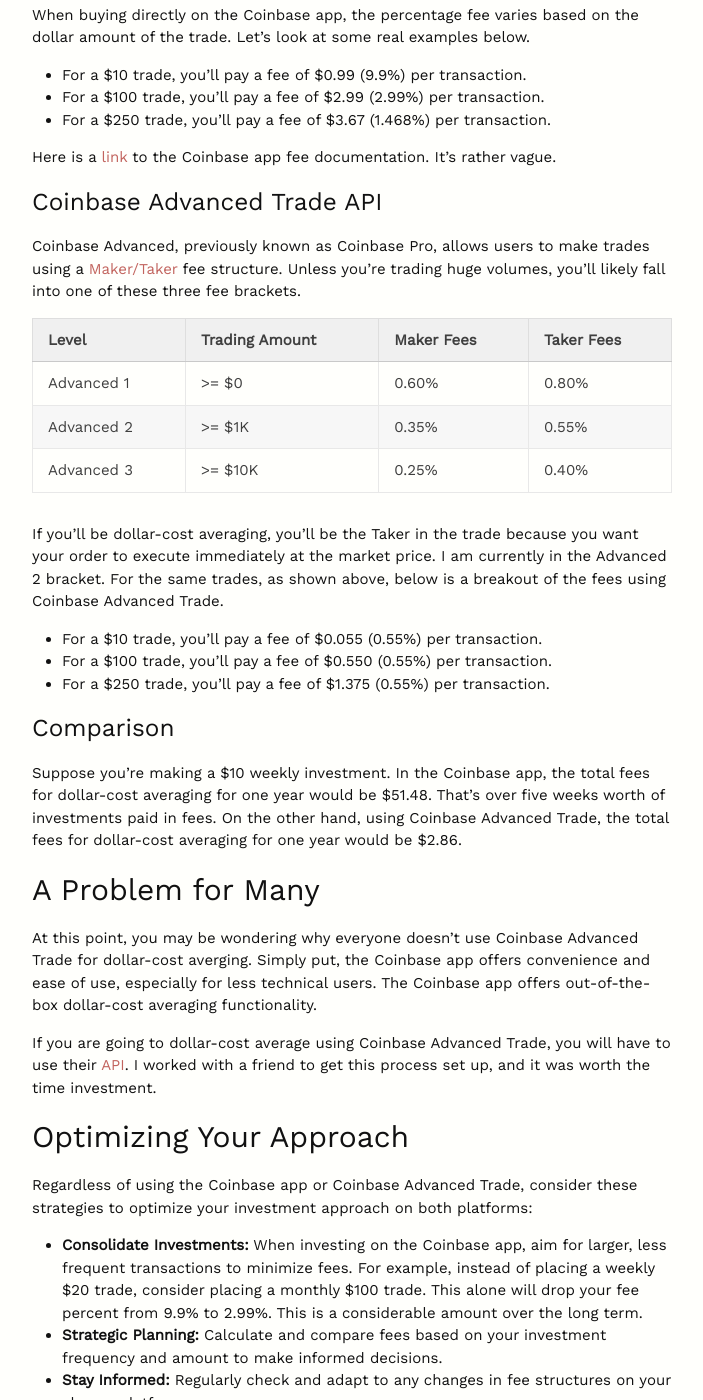
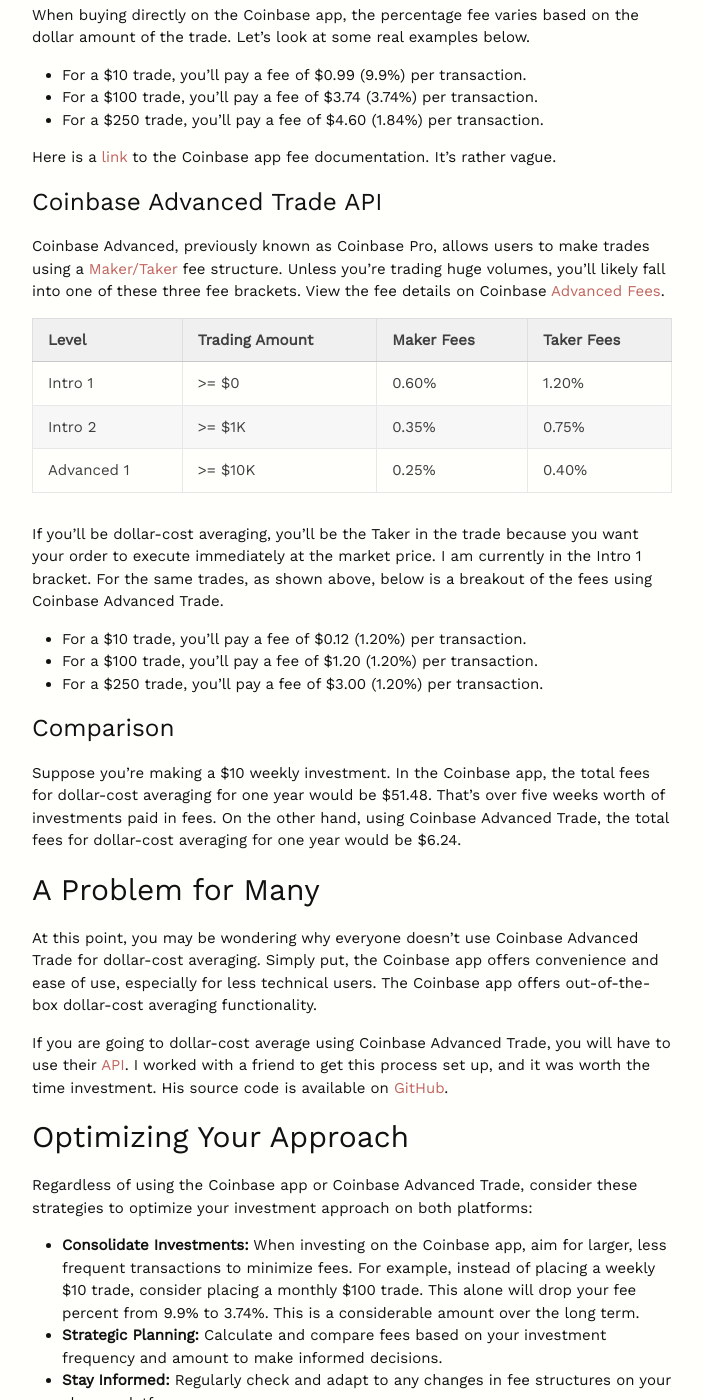
Before and after one commit to fpelosi/portfolio, a Jekyll site: the page built from _posts/2023-12-03-a-guide-to-managing-fees-when-dollar-cost-averaging-in-crypto-with-coinbase.md, in a window 1280 px wide and 1400 px high, scrolled down 1190 px. Shown: the whole window, without its empty margins (288-991 px from the left). Built offline with Jekyll 4.4.1, drawn with Linux system fonts in a browser that asks for light colours; some of the changed text lies outside the part shown.

Commit message:
vault backup: 2025-02-09 20:33:08

```diff
--- a/_posts/2023-12-03-a-guide-to-managing-fees-when-dollar-cost-averaging-in-crypto-with-coinbase.md
+++ b/_posts/2023-12-03-a-guide-to-managing-fees-when-dollar-cost-averaging-in-crypto-with-coinbase.md
@@ -17,39 +17,39 @@
 When buying directly on the Coinbase app, the percentage fee varies based on the dollar amount of the trade. Let's look at some real examples below.
 
 - For a $10 trade, you'll pay a fee of $0.99 (9.9%) per transaction.
-- For a $100 trade, you'll pay a fee of $2.99 (2.99%) per transaction.
-- For a $250 trade, you'll pay a fee of $3.67 (1.468%) per transaction.
+- For a $100 trade, you'll pay a fee of $3.74 (3.74%) per transaction.
+- For a $250 trade, you'll pay a fee of $4.60 (1.84%) per transaction.
 
 Here is a [link](https://help.coinbase.com/en/coinbase/trading-and-funding/pricing-and-fees/fees){:target="_blank"} to the Coinbase app fee documentation. It's rather vague.
 
 ### Coinbase Advanced Trade API
-Coinbase Advanced, previously known as Coinbase Pro, allows users to make trades using a [Maker/Taker](/understanding-maker-taker-when-using-coinbase-advanced-trade){:target="_blank"} fee structure. Unless you're trading huge volumes, you'll likely fall into one of these three fee brackets.
+Coinbase Advanced, previously known as Coinbase Pro, allows users to make trades using a [Maker/Taker](/understanding-maker-taker-when-using-coinbase-advanced-trade){:target="_blank"} fee structure. Unless you're trading huge volumes, you'll likely fall into one of these three fee brackets. View the fee details on Coinbase [Advanced Fees](https://www.coinbase.com/advanced-fees).
 
 | Level | Trading Amount | Maker Fees | Taker Fees |
 | --- | --- | --- | --- |
-| Advanced 1 | >= $0 | 0.60% | 0.80% |
-| Advanced 2 | >= $1K | 0.35% | 0.55% |
-| Advanced 3 | >= $10K | 0.25% | 0.40% |
+| Intro 1 | >= $0 | 0.60% | 1.20% |
+| Intro 2 | >= $1K | 0.35% | 0.75% |
+| Advanced 1 | >= $10K | 0.25% | 0.40% |
 
-If you'll be dollar-cost averaging, you'll be the Taker in the trade because you want your order to execute immediately at the market price. I am currently in the Advanced 2 bracket. For the same trades, as shown above, below is a breakout of the fees using Coinbase Advanced Trade.
+If you'll be dollar-cost averaging, you'll be the Taker in the trade because you want your order to execute immediately at the market price. I am currently in the Intro 1 bracket. For the same trades, as shown above, below is a breakout of the fees using Coinbase Advanced Trade.
 
-- For a $10 trade, you'll pay a fee of $0.055 (0.55%) per transaction.
-- For a $100 trade, you'll pay a fee of $0.550 (0.55%) per transaction.
-- For a $250 trade, you'll pay a fee of $1.375 (0.55%) per transaction.
+- For a $10 trade, you'll pay a fee of $0.12 (1.20%) per transaction.
+- For a $100 trade, you'll pay a fee of $1.20 (1.20%) per transaction.
+- For a $250 trade, you'll pay a fee of $3.00 (1.20%) per transaction.
 
 ### Comparison
-Suppose you're making a $10 weekly investment. In the Coinbase app, the total fees for dollar-cost averaging for one year would be $51.48. That's over five weeks worth of investments paid in fees. On the other hand, using Coinbase Advanced Trade, the total fees for dollar-cost averaging for one year would be $2.86.
+Suppose you're making a $10 weekly investment. In the Coinbase app, the total fees for dollar-cost averaging for one year would be $51.48. That's over five weeks worth of investments paid in fees. On the other hand, using Coinbase Advanced Trade, the total fees for dollar-cost averaging for one year would be $6.24.
 
 ## A Problem for Many
-At this point, you may be wondering why everyone doesn't use Coinbase Advanced Trade for dollar-cost averging. Simply put, the Coinbase app offers convenience and ease of use, especially for less technical users. The Coinbase app offers out-of-the-box dollar-cost averaging functionality.
+At this point, you may be wondering why everyone doesn't use Coinbase Advanced Trade for dollar-cost averaging. Simply put, the Coinbase app offers convenience and ease of use, especially for less technical users. The Coinbase app offers out-of-the-box dollar-cost averaging functionality.
 
-If you are going to dollar-cost average using Coinbase Advanced Trade, you will have to use their [API](https://www.coinbase.com/cloud/products/advanced-trade-api). I worked with a friend to get this process set up, and it was worth the time investment.
+If you are going to dollar-cost average using Coinbase Advanced Trade, you will have to use their [API](https://www.coinbase.com/cloud/products/advanced-trade-api). I worked with a friend to get this process set up, and it was worth the time investment. His source code is available on [GitHub](https://github.com/johnzimmerman/cumulus).
 
 ## Optimizing Your Approach
 
 Regardless of using the Coinbase app or Coinbase Advanced Trade, consider these strategies to optimize your investment approach on both platforms:
 
-- **Consolidate Investments:** When investing on the Coinbase app, aim for larger, less frequent transactions to minimize fees. For example, instead of placing a weekly $20 trade, consider placing a monthly $100 trade. This alone will drop your fee percent from 9.9% to 2.99%. This is a considerable amount over the long term.
+- **Consolidate Investments:** When investing on the Coinbase app, aim for larger, less frequent transactions to minimize fees. For example, instead of placing a weekly $10 trade, consider placing a monthly $100 trade. This alone will drop your fee percent from 9.9% to 3.74%. This is a considerable amount over the long term.
 - **Strategic Planning:** Calculate and compare fees based on your investment frequency and amount to make informed decisions.
 - **Stay Informed:** Regularly check and adapt to any changes in fee structures on your chosen platform.
 
```
Also changed, not shown: other parts of _posts/2023-12-03-a-guide-to-managing-fees-when-dollar-cost-averaging-in-crypto-with-coinbase.md (+1 -1 lines).
